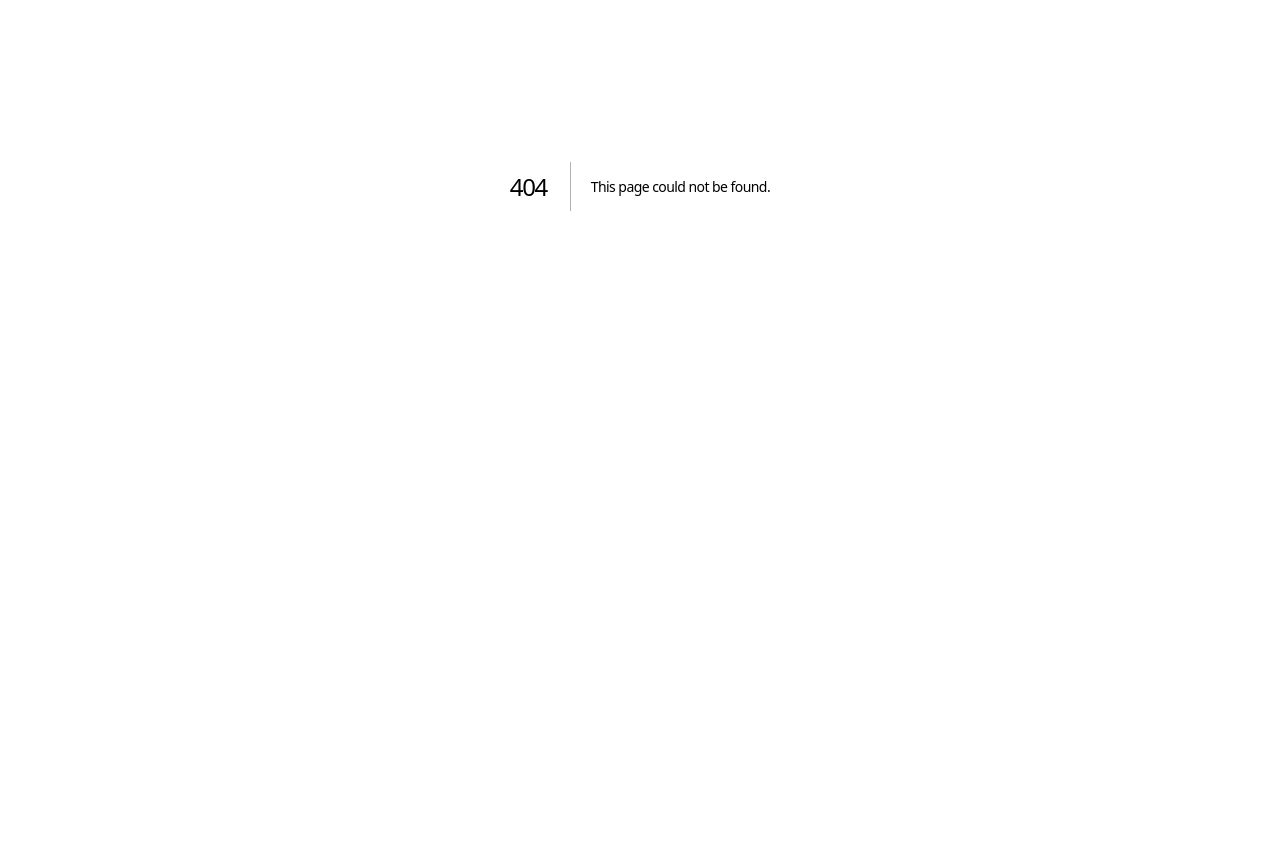
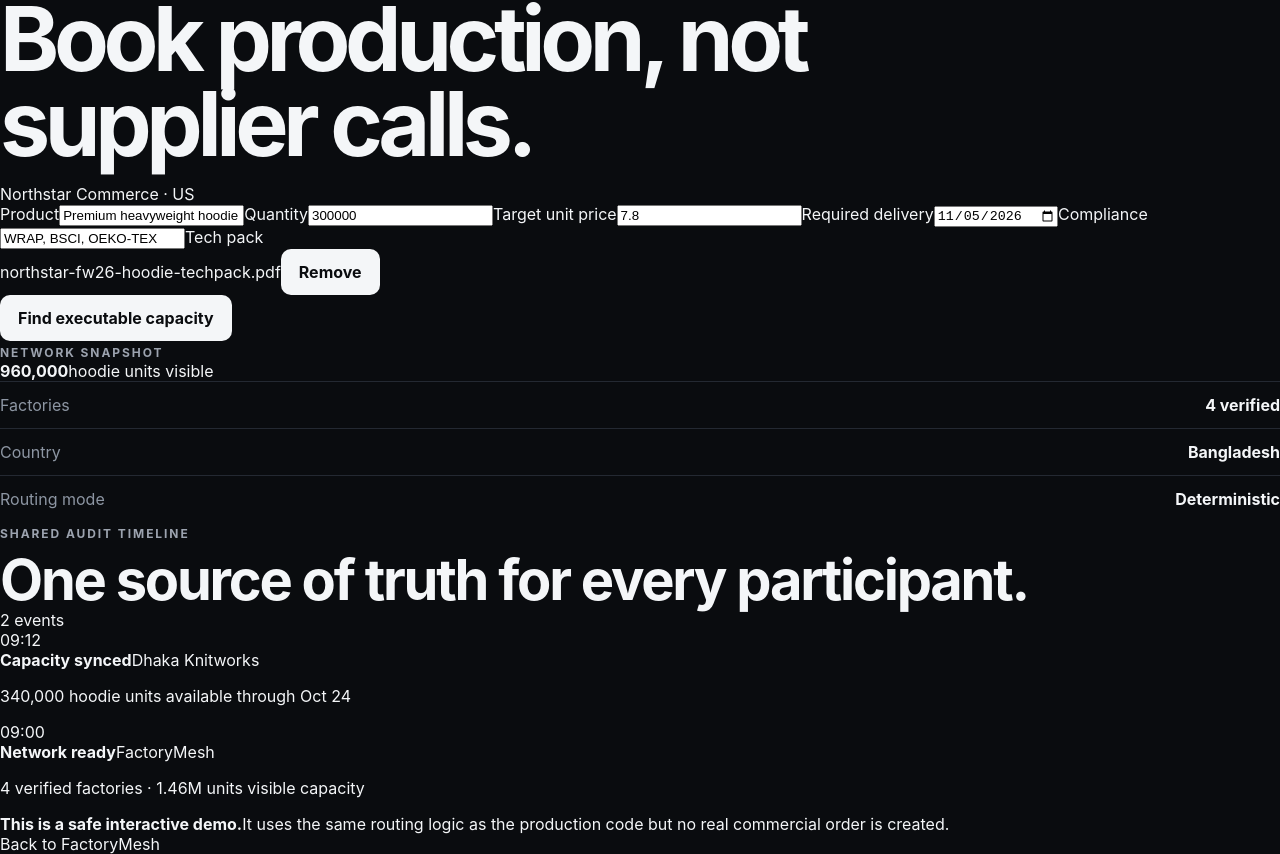
Before and after one commit to Saidur-droid/factorymesh, a Next.js app: page /demo in a window 1280 px wide. Before the commit this address had no page. Shown: the part 214-1068 px from the top of the page. Before the commit the page ends 800 px from the top, so only its background shows below. Built offline with nearby package versions, Linux system fonts and the light colour scheme.

Commit message:
feat: expose interactive FactoryMesh demo route

```diff
--- /dev/null
+++ b/app/demo/page.tsx
@@ -0,0 +1,10 @@
+import { FactoryMeshDemo } from '@/components/factorymesh-demo';
+
+export const metadata = {
+  title: 'Interactive Demo',
+  description: 'A safe real-user simulation of the FactoryMesh manufacturing orchestration workflow.',
+};
+
+export default function DemoPage() {
+  return <FactoryMeshDemo />;
+}
```
